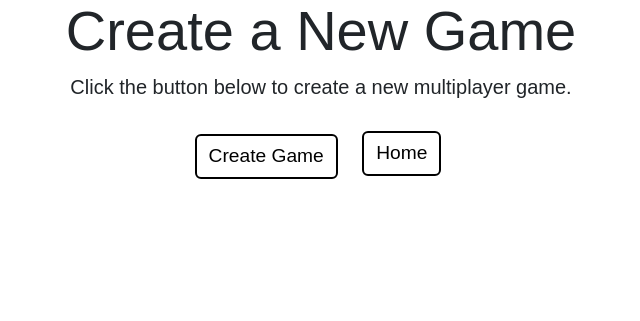
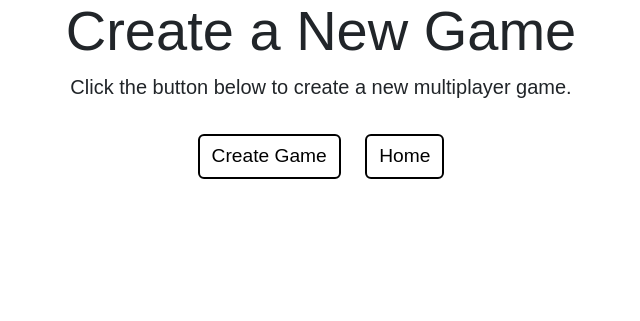
Before and after one commit to sortira/whereami, a Flask app: page /creategame in a window 1280 px wide. Shown: the part 307-628 px from the top of the page, without its empty margins (319-959 px from the left). Run offline with Flask 3, Linux system fonts and the light colour scheme.

Commit message:
fixed messed up button on create game page

```diff
--- a/backend/templates/creategame.html
+++ b/backend/templates/creategame.html
@@ -51,7 +51,7 @@
         <p class="lead">Click the button below to create a new multiplayer game.</p>
 
         <button id="create-game-button" class="btn btn-custom mt-3">Create Game</button>
-        <button id="home" class="btn btn-custom me-3" onclick="window.location.href='https://sortira.github.io/whereami/';">Home</button>
+        <button id="home" class="btn btn-custom mt-3" onclick="window.location.href='https://sortira.github.io/whereami/';">Home</button>
 
         <!-- Game ID Display Area -->
         <div id="game-id-container" class="mt-4" style="display: none;">
```
